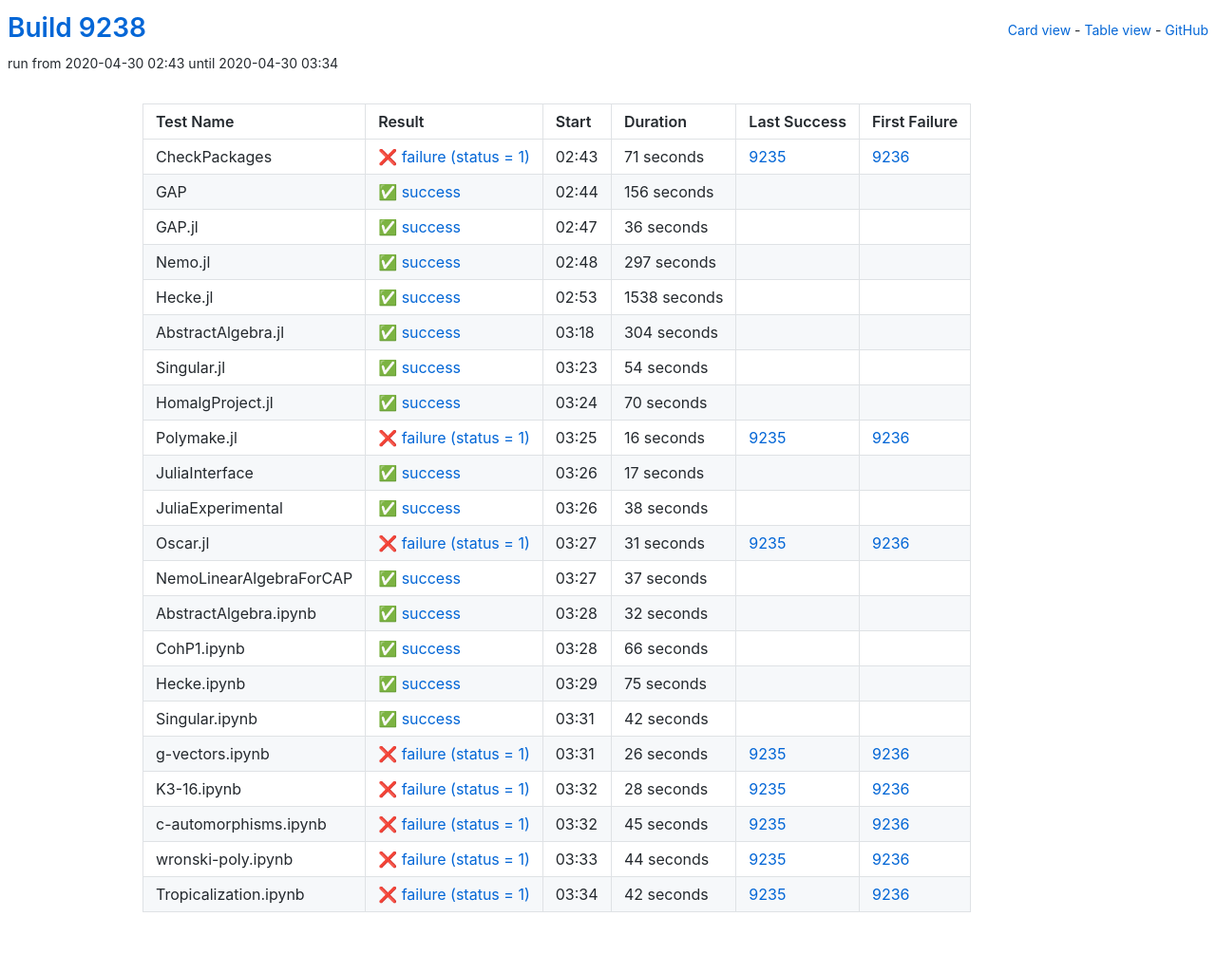
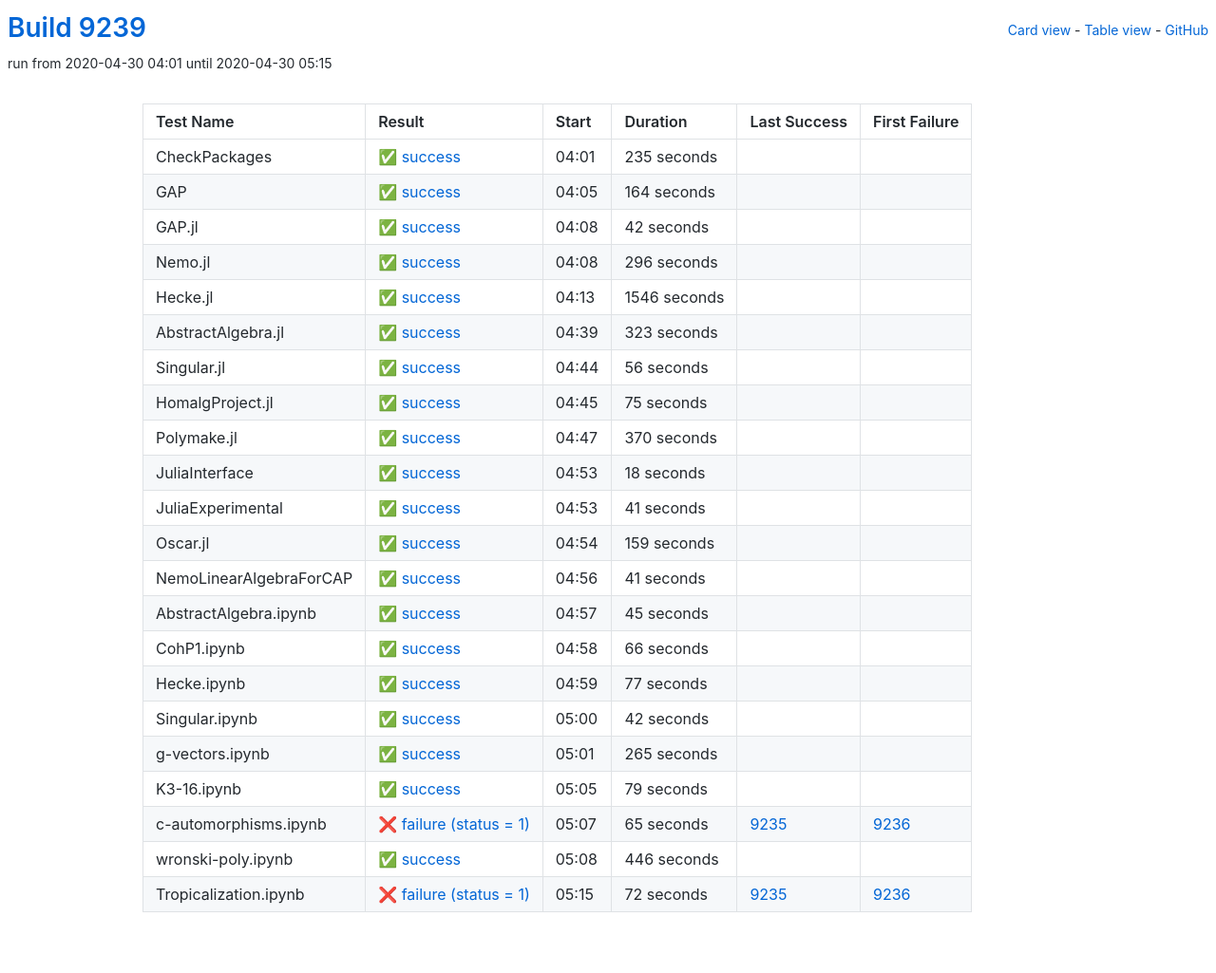
Before and after one commit to oscar-system/oscar-ci-status, a Jekyll site: the page built from table.html, in a window 1280 px wide. Shown: the whole page at 95% size. Built offline with Jekyll 4.4.1, drawn with Linux system fonts in a browser that asks for light colours.

Commit message:
Build 9239

```diff
--- a/_data/ci.yml
+++ b/_data/ci.yml
@@ -1,159 +1,159 @@
-build: 9238
-build_url: https://oscarci.mathematik.uni-kl.de/job/oscar/9238/
+build: 9239
+build_url: https://oscarci.mathematik.uni-kl.de/job/oscar/9239/
 job: oscar
 tests:
-- duration: 71
-  exitcode: 1
-  first_failure: 9236
-  first_failure_url: https://oscarci.mathematik.uni-kl.de/job/oscar/9236/
-  last_success: 9235
-  last_success_url: https://oscarci.mathematik.uni-kl.de/job/oscar/9235/
-  log: https://oscarci.mathematik.uni-kl.de/job/oscar/9238/artifact/logs/build-9238/CheckPackages.log
-  name: CheckPackages
-  start: 2020-04-30 02:43
-  status: failure
-  success: false
-- duration: 156
+- duration: 235
   exitcode: 0
   first_failure: false
   first_failure_url: null
   last_success: false
   last_success_url: null
-  log: https://oscarci.mathematik.uni-kl.de/job/oscar/9238/artifact/logs/build-9238/GAP.log
-  name: GAP
-  start: 2020-04-30 02:44
+  log: https://oscarci.mathematik.uni-kl.de/job/oscar/9239/artifact/logs/build-9239/CheckPackages.log
+  name: CheckPackages
+  start: 2020-04-30 04:01
   status: success
   success: true
-- duration: 36
+- duration: 164
   exitcode: 0
   first_failure: false
   first_failure_url: null
   last_success: false
   last_success_url: null
-  log: https://oscarci.mathematik.uni-kl.de/job/oscar/9238/artifact/logs/build-9238/GAP.jl.log
-  name: GAP.jl
-  start: 2020-04-30 02:47
+  log: https://oscarci.mathematik.uni-kl.de/job/oscar/9239/artifact/logs/build-9239/GAP.log
+  name: GAP
+  start: 2020-04-30 04:05
   status: success
   success: true
-- duration: 297
+- duration: 42
   exitcode: 0
   first_failure: false
   first_failure_url: null
   last_success: false
   last_success_url: null
-  log: https://oscarci.mathematik.uni-kl.de/job/oscar/9238/artifact/logs/build-9238/Nemo.jl.log
-  name: Nemo.jl
-  start: 2020-04-30 02:48
+  log: https://oscarci.mathematik.uni-kl.de/job/oscar/9239/artifact/logs/build-9239/GAP.jl.log
+  name: GAP.jl
+  start: 2020-04-30 04:08
   status: success
   success: true
-- duration: 1538
+- duration: 296
   exitcode: 0
   first_failure: false
   first_failure_url: null
   last_success: false
   last_success_url: null
-  log: https://oscarci.mathematik.uni-kl.de/job/oscar/9238/artifact/logs/build-9238/Hecke.jl.log
-  name: Hecke.jl
-  start: 2020-04-30 02:53
+  log: https://oscarci.mathematik.uni-kl.de/job/oscar/9239/artifact/logs/build-9239/Nemo.jl.log
+  name: Nemo.jl
+  start: 2020-04-30 04:08
   status: success
   success: true
-- duration: 304
+- duration: 1546
   exitcode: 0
   first_failure: false
   first_failure_url: null
   last_success: false
   last_success_url: null
-  log: https://oscarci.mathematik.uni-kl.de/job/oscar/9238/artifact/logs/build-9238/AbstractAlgebra.jl.log
-  name: AbstractAlgebra.jl
-  start: 2020-04-30 03:18
+  log: https://oscarci.mathematik.uni-kl.de/job/oscar/9239/artifact/logs/build-9239/Hecke.jl.log
+  name: Hecke.jl
+  start: 2020-04-30 04:13
   status: success
   success: true
-- duration: 54
+- duration: 323
   exitcode: 0
   first_failure: false
   first_failure_url: null
   last_success: false
   last_success_url: null
-  log: https://oscarci.mathematik.uni-kl.de/job/oscar/9238/artifact/logs/build-9238/Singular.jl.log
-  name: Singular.jl
-  start: 2020-04-30 03:23
+  log: https://oscarci.mathematik.uni-kl.de/job/oscar/9239/artifact/logs/build-9239/AbstractAlgebra.jl.log
+  name: AbstractAlgebra.jl
+  start: 2020-04-30 04:39
   status: success
   success: true
-- duration: 70
+- duration: 56
   exitcode: 0
   first_failure: false
   first_failure_url: null
   last_success: false
   last_success_url: null
-  log: https://oscarci.mathematik.uni-kl.de/job/oscar/9238/artifact/logs/build-9238/HomalgProject.jl.log
-  name: HomalgProject.jl
-  start: 2020-04-30 03:24
+  log: https://oscarci.mathematik.uni-kl.de/job/oscar/9239/artifact/logs/build-9239/Singular.jl.log
+  name: Singular.jl
+  start: 2020-04-30 04:44
   status: success
   success: true
-- duration: 16
-  exitcode: 1
-  first_failure: 9236
-  first_failure_url: https://oscarci.mathematik.uni-kl.de/job/oscar/9236/
-  last_success: 9235
-  last_success_url: https://oscarci.mathematik.uni-kl.de/job/oscar/9235/
-  log: https://oscarci.mathematik.uni-kl.de/job/oscar/9238/artifact/logs/build-9238/Polymake.jl.log
-  name: Polymake.jl
-  start: 2020-04-30 03:25
-  status: failure
-  success: false
-- duration: 17
+- duration: 75
   exitcode: 0
   first_failure: false
   first_failure_url: null
   last_success: false
   last_success_url: null
-  log: https://oscarci.mathematik.uni-kl.de/job/oscar/9238/artifact/logs/build-9238/JuliaInterface.log
-  name: JuliaInterface
-  start: 2020-04-30 03:26
+  log: https://oscarci.mathematik.uni-kl.de/job/oscar/9239/artifact/logs/build-9239/HomalgProject.jl.log
+  name: HomalgProject.jl
+  start: 2020-04-30 04:45
   status: success
   success: true
-- duration: 38
+- duration: 370
   exitcode: 0
   first_failure: false
   first_failure_url: null
   last_success: false
   last_success_url: null
-  log: https://oscarci.mathematik.uni-kl.de/job/oscar/9238/artifact/logs/build-9238/JuliaExperimental.log
-  name: JuliaExperimental
-  start: 2020-04-30 03:26
+  log: https://oscarci.mathematik.uni-kl.de/job/oscar/9239/artifact/logs/build-9239/Polymake.jl.log
+  name: Polymake.jl
+  start: 2020-04-30 04:47
   status: success
   success: true
-- duration: 31
-  exitcode: 1
-  first_failure: 9236
-  first_failure_url: https://oscarci.mathematik.uni-kl.de/job/oscar/9236/
-  last_success: 9235
-  last_success_url: https://oscarci.mathematik.uni-kl.de/job/oscar/9235/
-  log: https://oscarci.mathematik.uni-kl.de/job/oscar/9238/artifact/logs/build-9238/Oscar.jl.log
-  name: Oscar.jl
-  start: 2020-04-30 03:27
-  status: failure
-  success: false
-- duration: 37
+- duration: 18
   exitcode: 0
   first_failure: false
   first_failure_url: null
   last_success: false
   last_success_url: null
-  log: https://oscarci.mathematik.uni-kl.de/job/oscar/9238/artifact/logs/build-9238/NemoLinearAlgebraForCAP.log
-  name: NemoLinearAlgebraForCAP
-  start: 2020-04-30 03:27
+  log: https://oscarci.mathematik.uni-kl.de/job/oscar/9239/artifact/logs/build-9239/JuliaInterface.log
+  name: JuliaInterface
+  start: 2020-04-30 04:53
   status: success
   success: true
-- duration: 32
+- duration: 41
   exitcode: 0
   first_failure: false
   first_failure_url: null
   last_success: false
   last_success_url: null
-  log: https://oscarci.mathematik.uni-kl.de/job/oscar/9238/artifact/logs/build-9238/AbstractAlgebra.ipynb.log
+  log: https://oscarci.mathematik.uni-kl.de/job/oscar/9239/artifact/logs/build-9239/JuliaExperimental.log
+  name: JuliaExperimental
+  start: 2020-04-30 04:53
+  status: success
+  success: true
+- duration: 159
+  exitcode: 0
+  first_failure: false
+  first_failure_url: null
+  last_success: false
+  last_success_url: null
+  log: https://oscarci.mathematik.uni-kl.de/job/oscar/9239/artifact/logs/build-9239/Oscar.jl.log
+  name: Oscar.jl
+  start: 2020-04-30 04:54
+  status: success
+  success: true
+- duration: 41
+  exitcode: 0
+  first_failure: false
+  first_failure_url: null
+  last_success: false
+  last_success_url: null
+  log: https://oscarci.mathematik.uni-kl.de/job/oscar/9239/artifact/logs/build-9239/NemoLinearAlgebraForCAP.log
+  name: NemoLinearAlgebraForCAP
+  start: 2020-04-30 04:56
+  status: success
+  success: true
+- duration: 45
+  exitcode: 0
+  first_failure: false
+  first_failure_url: null
+  last_success: false
+  last_success_url: null
+  log: https://oscarci.mathematik.uni-kl.de/job/oscar/9239/artifact/logs/build-9239/AbstractAlgebra.ipynb.log
   name: AbstractAlgebra.ipynb
-  start: 2020-04-30 03:28
+  start: 2020-04-30 04:57
   status: success
   success: true
 - duration: 66
@@ -162,20 +162,20 @@
   first_failure_url: null
   last_success: false
   last_success_url: null
-  log: https://oscarci.mathematik.uni-kl.de/job/oscar/9238/artifact/logs/build-9238/CohP1.ipynb.log
+  log: https://oscarci.mathematik.uni-kl.de/job/oscar/9239/artifact/logs/build-9239/CohP1.ipynb.log
   name: CohP1.ipynb
-  start: 2020-04-30 03:28
+  start: 2020-04-30 04:58
   status: success
   success: true
-- duration: 75
+- duration: 77
   exitcode: 0
   first_failure: false
   first_failure_url: null
   last_success: false
   last_success_url: null
-  log: https://oscarci.mathematik.uni-kl.de/job/oscar/9238/artifact/logs/build-9238/Hecke.ipynb.log
+  log: https://oscarci.mathematik.uni-kl.de/job/oscar/9239/artifact/logs/build-9239/Hecke.ipynb.log
   name: Hecke.ipynb
-  start: 2020-04-30 03:29
+  start: 2020-04-30 04:59
   status: success
   success: true
 - duration: 42
@@ -184,63 +184,63 @@
   first_failure_url: null
   last_success: false
   last_success_url: null
-  log: https://oscarci.mathematik.uni-kl.de/job/oscar/9238/artifact/logs/build-9238/Singular.ipynb.log
+  log: https://oscarci.mathematik.uni-kl.de/job/oscar/9239/artifact/logs/build-9239/Singular.ipynb.log
   name: Singular.ipynb
-  start: 2020-04-30 03:31
+  start: 2020-04-30 05:00
   status: success
   success: true
-- duration: 26
+- duration: 265
+  exitcode: 0
+  first_failure: false
+  first_failure_url: null
+  last_success: false
+  last_success_url: null
+  log: https://oscarci.mathematik.uni-kl.de/job/oscar/9239/artifact/logs/build-9239/g-vectors.ipynb.log
+  name: g-vectors.ipynb
+  start: 2020-04-30 05:01
+  status: success
+  success: true
+- duration: 79
+  exitcode: 0
+  first_failure: false
+  first_failure_url: null
+  last_success: false
+  last_success_url: null
+  log: https://oscarci.mathematik.uni-kl.de/job/oscar/9239/artifact/logs/build-9239/K3-16.ipynb.log
+  name: K3-16.ipynb
+  start: 2020-04-30 05:05
+  status: success
+  success: true
+- duration: 65
   exitcode: 1
   first_failure: 9236
   first_failure_url: https://oscarci.mathematik.uni-kl.de/job/oscar/9236/
   last_success: 9235
   last_success_url: https://oscarci.mathematik.uni-kl.de/job/oscar/9235/
-  log: https://oscarci.mathematik.uni-kl.de/job/oscar/9238/artifact/logs/build-9238/g-vectors.ipynb.log
-  name: g-vectors.ipynb
-  start: 2020-04-30 03:31
+  log: https://oscarci.mathematik.uni-kl.de/job/oscar/9239/artifact/logs/build-9239/c-automorphisms.ipynb.log
+  name: c-automorphisms.ipynb
+  start: 2020-04-30 05:07
   status: failure
   success: false
-- duration: 28
+- duration: 446
+  exitcode: 0
+  first_failure: false
+  first_failure_url: null
+  last_success: false
+  last_success_url: null
+  log: https://oscarci.mathematik.uni-kl.de/job/oscar/9239/artifact/logs/build-9239/wronski-poly.ipynb.log
+  name: wronski-poly.ipynb
+  start: 2020-04-30 05:08
+  status: success
+  success: true
+- duration: 72
   exitcode: 1
   first_failure: 9236
   first_failure_url: https://oscarci.mathematik.uni-kl.de/job/oscar/9236/
   last_success: 9235
   last_success_url: https://oscarci.mathematik.uni-kl.de/job/oscar/9235/
-  log: https://oscarci.mathematik.uni-kl.de/job/oscar/9238/artifact/logs/build-9238/K3-16.ipynb.log
-  name: K3-16.ipynb
-  start: 2020-04-30 03:32
+  log: https://oscarci.mathematik.uni-kl.de/job/oscar/9239/artifact/logs/build-9239/Tropicalization.ipynb.log
+  name: Tropicalization.ipynb
+  start: 2020-04-30 05:15
   status: failure
   success: false
-- duration: 45
-  exitcode: 1
-  first_failure: 9236
-  first_failure_url: https://oscarci.mathematik.uni-kl.de/job/oscar/9236/
-  last_success: 9235
-  last_success_url: https://oscarci.mathematik.uni-kl.de/job/oscar/9235/
-  log: https://oscarci.mathematik.uni-kl.de/job/oscar/9238/artifact/logs/build-9238/c-automorphisms.ipynb.log
-  name: c-automorphisms.ipynb
-  start: 2020-04-30 03:32
-  status: failure
-  success: false
-- duration: 44
-  exitcode: 1
-  first_failure: 9236
-  first_failure_url: https://oscarci.mathematik.uni-kl.de/job/oscar/9236/
-  last_success: 9235
-  last_success_url: https://oscarci.mathematik.uni-kl.de/job/oscar/9235/
-  log: https://oscarci.mathematik.uni-kl.de/job/oscar/9238/artifact/logs/build-9238/wronski-poly.ipynb.log
-  name: wronski-poly.ipynb
-  start: 2020-04-30 03:33
-  status: failure
-  success: false
-- duration: 42
-  exitcode: 1
-  first_failure: 9236
-  first_failure_url: https://oscarci.mathematik.uni-kl.de/job/oscar/9236/
-  last_success: 9235
-  last_success_url: https://oscarci.mathematik.uni-kl.de/job/oscar/9235/
-  log: https://oscarci.mathematik.uni-kl.de/job/oscar/9238/artifact/logs/build-9238/Tropicalization.ipynb.log
-  name: Tropicalization.ipynb
-  start: 2020-04-30 03:34
-  status: failure
-  success: false
```
Also changed, not shown: README.md.
